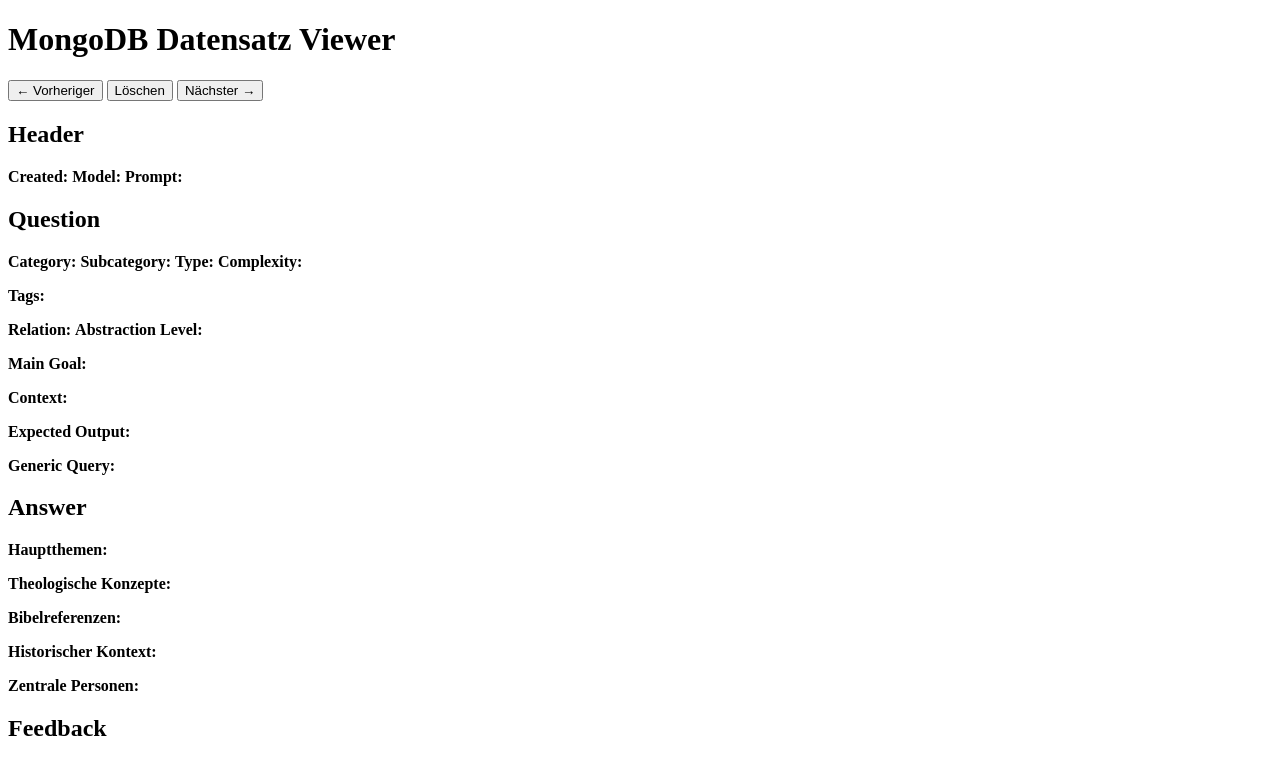
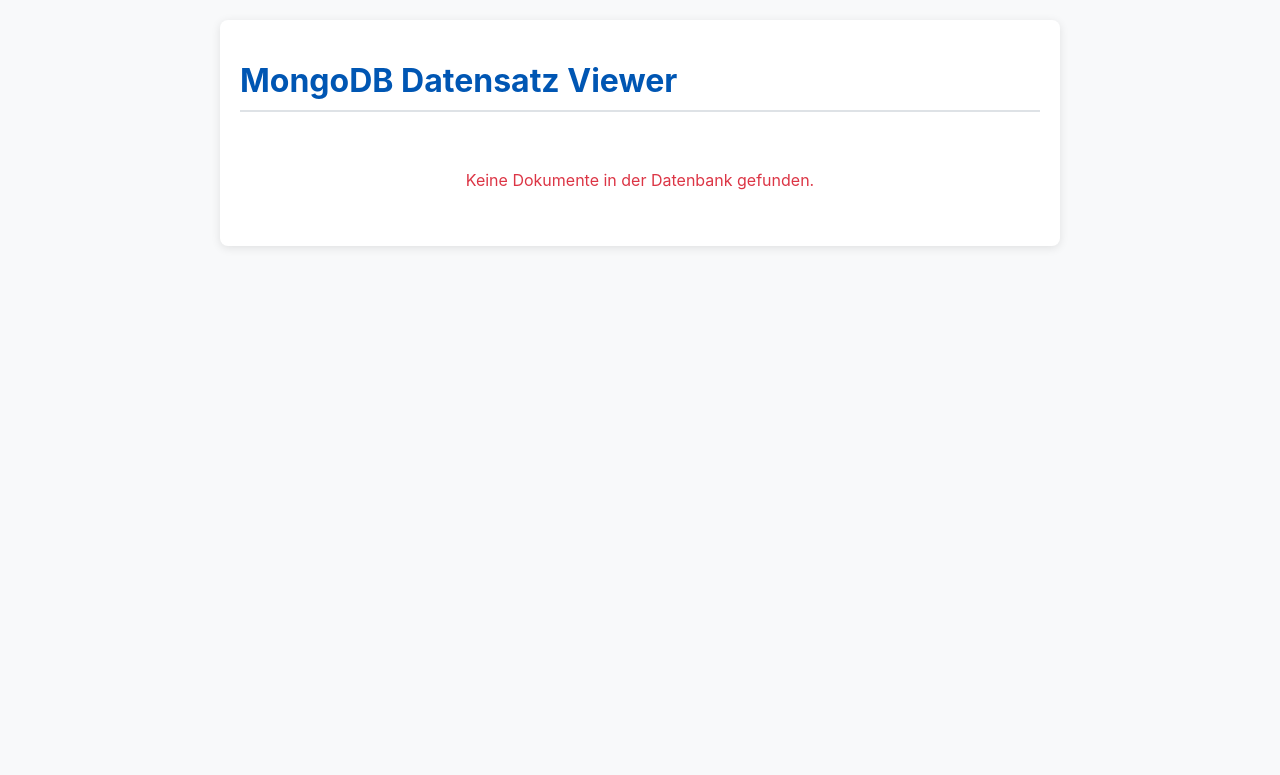
Before and after one commit to FritzSavira/ama_b_viewer, a Flask app: template templates/index.html in a window 1280 px wide. Shown: the top 775 px of the page. Run offline with Flask 3, Linux system fonts and the light colour scheme; the template is opened without the code that fills it, so the values that code supplies are empty.

Commit message:
Refactoring to use only HTML

```diff
--- a/main.py
+++ b/main.py
@@ -1,4 +1,4 @@
-from flask import Flask, render_template, jsonify, request
+from flask import Flask, render_template, jsonify, request, redirect, url_for
 from pymongo import MongoClient
 from bson import ObjectId
 import os
@@ -32,23 +32,29 @@
 
 @app.route('/')
 def index():
-    """Renders the main page."""
-    return render_template('index.html')
-
-@app.route('/api/latest')
-def get_latest():
-    """Returns the latest record."""
+    """Renders the main page with the latest document."""
     try:
         latest_doc = collection.find_one(sort=[('_id', -1)])
         if latest_doc:
-            return jsonify(format_document(latest_doc))
-        return jsonify({"error": "No records found"}), 404
+            return render_template('index.html', doc=format_document(latest_doc))
+        return render_template('index.html', doc=None, error="No records found")
     except Exception as e:
-        return jsonify({"error": f"Error retrieving the latest record: {e}"}), 500
+        return render_template('index.html', doc=None, error=f"Error retrieving the latest record: {e}")
 
-@app.route('/api/previous/<id>')
+@app.route('/view/<id>')
+def view_document(id):
+    """Renders the page with a specific document."""
+    try:
+        doc = collection.find_one({'_id': ObjectId(id)})
+        if doc:
+            return render_template('index.html', doc=format_document(doc))
+        return render_template('index.html', doc=None, error="Record not found")
+    except Exception as e:
+        return render_template('index.html', doc=None, error=f"Error retrieving the record: {e}")
+
+@app.route('/previous/<id>')
 def get_previous(id):
-    """Returns the previous record based on the ID."""
+    """Redirects to the previous record."""
     try:
         current_id = ObjectId(id)
         prev_doc = collection.find_one(
@@ -56,14 +62,14 @@
             sort=[('_id', -1)]
         )
         if prev_doc:
-            return jsonify(format_document(prev_doc))
-        return jsonify({"error": "No previous record found"}), 404
+            return redirect(url_for('view_document', id=str(prev_doc['_id'])))
+        return redirect(url_for('view_document', id=id)) # Stay on the same page if no previous
     except Exception as e:
-        return jsonify({"error": f"Error retrieving the previous record: {e}"}), 400
+        return render_template('index.html', doc=None, error=f"Error finding previous record: {e}")
 
-@app.route('/api/next/<id>')
+@app.route('/next/<id>')
 def get_next(id):
-    """Returns the next record based on the ID."""
+    """Redirects to the next record."""
     try:
         current_id = ObjectId(id)
         next_doc = collection.find_one(
@@ -71,23 +77,20 @@
             sort=[('_id', 1)]
         )
         if next_doc:
-            return jsonify(format_document(next_doc))
-        return jsonify({"error": "No next record found"}), 404
+            return redirect(url_for('view_document', id=str(next_doc['_id'])))
+        return redirect(url_for('view_document', id=id)) # Stay on the same page if no next
     except Exception as e:
-        return jsonify({"error": f"Error retrieving the next record: {e}"}), 400
+        return render_template('index.html', doc=None, error=f"Error finding next record: {e}")
 
-@app.route('/api/delete/<id>', methods=['DELETE'])
+@app.route('/delete/<id>', methods=['POST'])
 def delete_document(id):
-    """Deletes a record based on the ID."""
+    """Deletes a record and redirects to the latest one."""
     try:
         current_id = ObjectId(id)
-        result = collection.delete_one({"_id": current_id})
-
-        if result.deleted_count > 0:
-            return jsonify({"success": True, "message": "Record successfully deleted"})
-        return jsonify({"error": "Record not found"}), 404
+        collection.delete_one({"_id": current_id})
+        return redirect(url_for('index'))
     except Exception as e:
-        return jsonify({"error": f"Error deleting the record: {e}"}), 400
+        return render_template('index.html', doc=None, error=f"Error deleting the record: {e}")
 
 if __name__ == '__main__':
     # Enable debug mode only in the development environment
--- a/static/main.js
+++ /dev/null
@@ -1,292 +0,0 @@
-let currentDocumentId = null;
-
-// Tastatursteuerung hinzufügen
-document.addEventListener('keydown', function(event) {
-    if (event.key === 'ArrowLeft') {
-        loadPreviousDocument();
-    } else if (event.key === 'ArrowRight') {
-        loadNextDocument();
-    } else if (event.key === 'Delete') {
-        // Löschen mit der Entf-Taste
-        deleteCurrentDocument();
-    }
-});
-
-// Button-Eventlistener
-document.getElementById('prevBtn').addEventListener('click', loadPreviousDocument);
-document.getElementById('nextBtn').addEventListener('click', loadNextDocument);
-document.getElementById('deleteBtn').addEventListener('click', deleteCurrentDocument);
-
-// Beim Laden der Seite den neuesten Datensatz abrufen
-window.addEventListener('DOMContentLoaded', loadLatestDocument);
-
-function loadLatestDocument() {
-    fetch('/api/latest')
-        .then(response => {
-            if (!response.ok) {
-                throw new Error('Netzwerkantwort war nicht ok');
-            }
-            return response.json();
-        })
-        .then(data => {
-            displayDocument(data);
-            currentDocumentId = data._id;
-        })
-        .catch(error => {
-            console.error('Fehler beim Laden des neuesten Dokuments:', error);
-            alert('Fehler beim Laden des neuesten Dokuments');
-        });
-}
-
-function loadPreviousDocument() {
-    if (!currentDocumentId) return;
-
-    fetch(`/api/previous/${currentDocumentId}`)
-        .then(response => {
-            if (!response.ok) {
-                if (response.status === 404) {
-                    alert('Kein vorheriger Datensatz vorhanden');
-                    return null;
-                }
-                throw new Error('Netzwerkantwort war nicht ok');
-            }
-            return response.json();
-        })
-        .then(data => {
-            if (data) {
-                displayDocument(data);
-                currentDocumentId = data._id;
-            }
-        })
-        .catch(error => {
-            console.error('Fehler beim Laden des vorherigen Dokuments:', error);
-            alert('Fehler beim Laden des vorherigen Dokuments');
-        });
-}
-
-function loadNextDocument() {
-    if (!currentDocumentId) return;
-
-    fetch(`/api/next/${currentDocumentId}`)
-        .then(response => {
-            if (!response.ok) {
-                if (response.status === 404) {
-                    alert('Kein nächster Datensatz vorhanden');
-                    return null;
-                }
-                throw new Error('Netzwerkantwort war nicht ok');
-            }
-            return response.json();
-        })
-        .then(data => {
-            if (data) {
-                displayDocument(data);
-                currentDocumentId = data._id;
-            }
-        })
-        .catch(error => {
-            console.error('Fehler beim Laden des nächsten Dokuments:', error);
-            alert('Fehler beim Laden des nächsten Dokuments');
-        });
-}
-
-// Neue Funktion zum Löschen des aktuellen Dokuments
-function deleteCurrentDocument() {
-    if (!currentDocumentId) return;
-
-    // Sicherheitsabfrage
-    if (!confirm('Möchten Sie diesen Datensatz wirklich löschen? Diese Aktion kann nicht rückgängig gemacht werden.')) {
-        return; // Abbrechen, wenn der Benutzer auf "Abbrechen" klickt
-    }
-
-    // Speichere die aktuelle ID, um später den nächsten Datensatz zu laden
-    const deletedId = currentDocumentId;
-
-    // DELETE-Anfrage an die API senden
-    fetch(`/api/delete/${currentDocumentId}`, {
-        method: 'DELETE'
-    })
-    .then(response => {
-        if (!response.ok) {
-            throw new Error('Netzwerkantwort war nicht ok');
-        }
-        return response.json();
-    })
-    .then(data => {
-        // Erfolgsmeldung anzeigen
-        alert('Datensatz erfolgreich gelöscht');
-
-        // Versuche zuerst, den nächsten Datensatz zu laden
-        fetch(`/api/next/${deletedId}`)
-            .then(response => {
-                if (!response.ok) {
-                    if (response.status === 404) {
-                        // Wenn kein nächster Datensatz existiert, versuche den vorherigen zu laden
-                        return fetch(`/api/previous/${deletedId}`);
-                    }
-                    throw new Error('Netzwerkantwort war nicht ok');
-                }
-                return response;
-            })
-            .then(response => {
-                if (!response.ok) {
-                    if (response.status === 404) {
-                        // Wenn auch kein vorheriger Datensatz existiert, lade den neuesten
-                        return fetch('/api/latest');
-                    }
-                    throw new Error('Netzwerkantwort war nicht ok');
-                }
-                return response.json();
-            })
-            .then(data => {
-                if (data) {
-                    displayDocument(data);
-                    currentDocumentId = data._id;
-                } else {
-                    // Fallback, wenn keine Daten zurückgegeben wurden
-                    alert('Keine weiteren Datensätze vorhanden');
-                    // Leere die Anzeige
-                    clearDocument();
-                    currentDocumentId = null;
-                }
-            })
-            .catch(error => {
-                console.error('Fehler beim Laden des nächsten Dokuments nach dem Löschen:', error);
-                alert('Fehler beim Laden des nächsten Dokuments nach dem Löschen');
-            });
-    })
-    .catch(error => {
-        console.error('Fehler beim Löschen des Dokuments:', error);
-        alert('Fehler beim Löschen des Dokuments: ' + error.message);
-    });
-}
-
-// Funktion zum Leeren der Anzeige
-function clearDocument() {
-    document.getElementById('created').textContent = '';
-    document.getElementById('model').textContent = '';
-    document.getElementById('prompt').textContent = '';
-
-    document.getElementById('category').textContent = '';
-    document.getElementById('subcategory').textContent = '';
-    document.getElementById('type').textContent = '';
-    document.getElementById('complexity').textContent = '';
-    document.getElementById('tags').textContent = '';
-    document.getElementById('relation').textContent = '';
-    document.getElementById('abstraction_level').textContent = '';
-    document.getElementById('main_goal').textContent = '';
-    document.getElementById('context').textContent = '';
-    document.getElementById('expected_output').textContent = '';
-    document.getElementById('generic_query').textContent = '';
-
-    document.getElementById('message_content').innerHTML = '';
-    document.getElementById('hauptthemen').textContent = '';
-    document.getElementById('theologische_konzepte').textContent = '';
-    document.getElementById('bibelreferenzen').textContent = '';
-    document.getElementById('historischer_kontext').textContent = '';
-    document.getElementById('zentrale_personen').textContent = '';
-
-    document.getElementById('rating').textContent = '';
-    document.getElementById('free_text').textContent = '';
-}
-
-function formatDate(timestamp) {
-    if (!timestamp) return '';
-    const date = new Date(timestamp * 1000);
-    return date.toLocaleString('de-DE', {
-        year: 'numeric',
-        month: '2-digit',
-        day: '2-digit',
-        hour: '2-digit',
-        minute: '2-digit',
-        second: '2-digit'
-    });
-}
-
-function formatArray(arr) {
-    if (!arr || !Array.isArray(arr)) return '';
-    return arr.join(', ');
-}
-
-function formatObject(obj) {
-    if (!obj) return '';
-    if (Array.isArray(obj)) {
-        return obj.map(item => {
-            if (typeof item === 'object') {
-                return Object.entries(item).map(([key, value]) => `${key}: ${value}`).join(', ');
-            }
-            return item;
-        }).join('; ');
-    }
-    if (typeof obj === 'object') {
-        return Object.entries(obj).map(([key, value]) => `${key}: ${value}`).join(', ');
-    }
-    return obj.toString();
-}
-
-// Diese Funktion wandelt Markdown-Text in HTML um
-function renderMarkdown(text) {
-    if (!text) return '';
-    // Mit marked.js Markdown zu HTML konvertieren
-    return marked.parse(text);
-}
-
-function displayDocument(doc) {
-    // Header section
-    if (doc.reply && doc.reply.completion) {
-        document.getElementById('created').textContent = formatDate(doc.reply.completion.created);
-        document.getElementById('model').textContent = doc.reply.completion.model || '';
-    }
-    document.getElementById('prompt').textContent = doc.prompt || '';
-
-    // Question section
-    if (doc.question_abstraction) {
-        const qa = doc.question_abstraction;
-
-        if (qa.categorization) {
-            document.getElementById('category').textContent = qa.categorization.category || '';
-            document.getElementById('subcategory').textContent = qa.categorization.subcategory || '';
-            document.getElementById('type').textContent = qa.categorization.type || '';
-            document.getElementById('complexity').textContent = qa.categorization.complexity || '';
-        }
-
-        if (qa.tagging) {
-            document.getElementById('tags').textContent = formatArray(qa.tagging.tags);
-            document.getElementById('relation').textContent = qa.tagging.relation || '';
-            document.getElementById('abstraction_level').textContent = qa.tagging.abstraction_level || '';
-        }
-
-        if (qa.intent) {
-            document.getElementById('main_goal').textContent = qa.intent.main_goal || '';
-            document.getElementById('context').textContent = qa.intent.context || '';
-            document.getElementById('expected_output').textContent = qa.intent.expected_output || '';
-        }
-
-        if (qa.semantic) {
-            document.getElementById('generic_query').textContent = qa.semantic.generic_query || '';
-        }
-    }
-
-    // Answer section - Hier wird Markdown zu HTML konvertiert
-    if (doc.reply && doc.reply.completion && doc.reply.completion.choices && doc.reply.completion.choices.length > 0) {
-        const message = doc.reply.completion.choices[0].message;
-        if (message) {
-            // Hier konvertieren wir Markdown zu HTML mit renderMarkdown
-            document.getElementById('message_content').innerHTML = renderMarkdown(message.content || '');
-        }
-    }
-
-    if (doc.tags) {
-        document.getElementById('hauptthemen').textContent = formatArray(doc.tags.hauptthemen);
-        document.getElementById('theologische_konzepte').textContent = formatArray(doc.tags.theologische_konzepte);
-        document.getElementById('bibelreferenzen').textContent = formatArray(doc.tags.bibelreferenzen);
-        document.getElementById('historischer_kontext').textContent = doc.tags.historischer_kontext || '';
-        document.getElementById('zentrale_personen').textContent = formatObject(doc.tags.zentrale_personen);
-    }
-
-    // Feedback section - Auch hier könnte Markdown sein
-    if (doc.feedback) {
-        document.getElementById('rating').textContent = doc.feedback.rating || '';
-        document.getElementById('free_text').textContent = doc.feedback.free_text || '';
-    }
-}
--- a/templates/index.html
+++ b/templates/index.html
@@ -4,69 +4,134 @@
     <meta charset="UTF-8">
     <meta name="viewport" content="width=device-width, initial-scale=1.0">
     <title>MongoDB Datensatz Viewer</title>
-    <link rel="stylesheet" href="{{ url_for('static', filename='style.css') }}">
+    <style>
+        body {
+            font-family: -apple-system, BlinkMacSystemFont, "Segoe UI", Roboto, "Helvetica Neue", Arial, sans-serif;
+            background-color: #f8f9fa;
+            color: #343a40;
+            margin: 0;
+            padding: 20px;
+        }
+        .container {
+            max-width: 800px;
+            margin: auto;
+            background: #ffffff;
+            border-radius: 8px;
+            box-shadow: 0 2px 10px rgba(0,0,0,0.1);
+            padding: 20px;
+        }
+        h1, h2 {
+            color: #0056b3;
+            border-bottom: 2px solid #dee2e6;
+            padding-bottom: 10px;
+        }
+        .navigation {
+            display: flex;
+            justify-content: space-between;
+            align-items: center;
+            margin-bottom: 20px;
+        }
+        .navigation a, .navigation button {
+            text-decoration: none;
+            padding: 10px 20px;
+            border-radius: 5px;
+            font-weight: bold;
+            color: white;
+            background-color: #007bff;
+            border: none;
+            cursor: pointer;
+        }
+        .navigation .danger {
+            background-color: #dc3545;
+        }
+        .section {
+            margin-bottom: 20px;
+        }
+        .content p {
+            margin: 5px 0;
+            line-height: 1.6;
+        }
+        strong {
+            color: #495057;
+        }
+        .error {
+            color: #dc3545;
+            text-align: center;
+            padding: 20px;
+        }
+    </style>
 </head>
 <body>
     <div class="container">
         <h1>MongoDB Datensatz Viewer</h1>
 
+        {% if error %}
+            <div class="error">
+                <h2>Fehler</h2>
+                <p>{{ error }}</p>
+            </div>
+        {% elif doc %}
             <div class="navigation">
-            <button id="prevBtn">← Vorheriger</button>
-            <button id="deleteBtn" class="danger">Löschen</button>
-            <button id="nextBtn">Nächster →</button>
+                <a href="{{ url_for('get_previous', id=doc['_id']) }}">← Vorheriger</a>
+                <form action="{{ url_for('delete_document', id=doc['_id']) }}" method="post" onsubmit="return confirm('Datensatz wirklich löschen?');">
+                    <button type="submit" class="danger">Löschen</button>
+                </form>
+                <a href="{{ url_for('get_next', id=doc['_id']) }}">Nächster →</a>
             </div>
 
             <div class="document-container">
                 <div class="section header">
                     <h2>Header</h2>
                     <div class="content">
-                    <p><strong>Created:</strong> <span id="created"></span>
-                       <strong>Model:</strong> <span id="model"></span>
-                       <strong>Prompt:</strong> <span id="prompt"></span></p>
+                        <p><strong>Created:</strong> {{ doc.get('created', 'N/A') }}</p>
+                        <p><strong>Model:</strong> {{ doc.get('model', 'N/A') }}</p>
+                        <p><strong>Prompt:</strong> {{ doc.get('prompt', 'N/A') }}</p>
                     </div>
                 </div>
 
                 <div class="section question">
                     <h2>Question</h2>
                     <div class="content">
-                    <p><strong>Category:</strong> <span id="category"></span>
-                       <strong>Subcategory:</strong> <span id="subcategory"></span>
-                       <strong>Type:</strong> <span id="type"></span>
-                       <strong>Complexity:</strong> <span id="complexity"></span></p>
-
-                    <p><strong>Tags:</strong> <span id="tags"></span></p>
-                    <p><strong>Relation:</strong> <span id="relation"></span>
-                       <strong>Abstraction Level:</strong> <span id="abstraction_level"></span></p>
-                    <p><strong>Main Goal:</strong> <span id="main_goal"></span></p>
-                    <p><strong>Context:</strong> <span id="context"></span></p>
-                    <p><strong>Expected Output:</strong> <span id="expected_output"></span></p>
-                    <p><strong>Generic Query:</strong> <span id="generic_query"></span></p>
+                        <p><strong>Category:</strong> {{ doc.question.get('category', 'N/A') }}</p>
+                        <p><strong>Subcategory:</strong> {{ doc.question.get('subcategory', 'N/A') }}</p>
+                        <p><strong>Type:</strong> {{ doc.question.get('type', 'N/A') }}</p>
+                        <p><strong>Complexity:</strong> {{ doc.question.get('complexity', 'N/A') }}</p>
+                        <p><strong>Tags:</strong> {{ doc.question.get('tags', [])|join(', ') }}</p>
+                        <p><strong>Relation:</strong> {{ doc.question.get('relation', 'N/A') }}</p>
+                        <p><strong>Abstraction Level:</strong> {{ doc.question.get('abstraction_level', 'N/A') }}</p>
+                        <p><strong>Main Goal:</strong> {{ doc.question.get('main_goal', 'N/A') }}</p>
+                        <p><strong>Context:</strong> {{ doc.question.get('context', 'N/A') }}</p>
+                        <p><strong>Expected Output:</strong> {{ doc.question.get('expected_output', 'N/A') }}</p>
+                        <p><strong>Generic Query:</strong> {{ doc.question.get('generic_query', 'N/A') }}</p>
                     </div>
                 </div>
 
                 <div class="section answer">
                     <h2>Answer</h2>
                     <div class="content">
-                    <div id="message_content"></div>
-                    <p><strong>Hauptthemen:</strong> <span id="hauptthemen"></span></p>
-                    <p><strong>Theologische Konzepte:</strong> <span id="theologische_konzepte"></span></p>
-                    <p><strong>Bibelreferenzen:</strong> <span id="bibelreferenzen"></span></p>
-                    <p><strong>Historischer Kontext:</strong> <span id="historischer_kontext"></span></p>
-                    <p><strong>Zentrale Personen:</strong> <span id="zentrale_personen"></span></p>
+                        <p><strong>Message Content:</strong></p>
+                        <div>{{ doc.answer.get('message_content', 'N/A') }}</div>
+                        <p><strong>Hauptthemen:</strong> {{ doc.answer.get('hauptthemen', [])|join(', ') }}</p>
+                        <p><strong>Theologische Konzepte:</strong> {{ doc.answer.get('theologische_konzepte', [])|join(', ') }}</p>
+                        <p><strong>Bibelreferenzen:</strong> {{ doc.answer.get('bibelreferenzen', [])|join(', ') }}</p>
+                        <p><strong>Historischer Kontext:</strong> {{ doc.answer.get('historischer_kontext', 'N/A') }}</p>
+                        <p><strong>Zentrale Personen:</strong> {{ doc.answer.get('zentrale_personen', [])|join(', ') }}</p>
                     </div>
                 </div>
 
                 <div class="section feedback">
                     <h2>Feedback</h2>
                     <div class="content">
-                    <p id="rating"></p>
-                    <p id="free_text"></p>
+                        <p><strong>Rating:</strong> {{ doc.feedback.get('rating', 'N/A') }}</p>
+                        <p><strong>Free Text:</strong> {{ doc.feedback.get('free_text', 'N/A') }}</p>
                     </div>
                 </div>
             </div>
+        {% else %}
+            <div class="error">
+                <p>Keine Dokumente in der Datenbank gefunden.</p>
             </div>
-
-    <script src="https://cdn.jsdelivr.net/npm/marked/marked.min.js"></script>
-    <script src="{{ url_for('static', filename='main.js') }}"></script>
+        {% endif %}
+    </div>
 </body>
 </html>
```
Also changed, not shown: static/styles.css (deleted, +0 -145 lines). Lines whose indentation alone changed are shown as unchanged.
